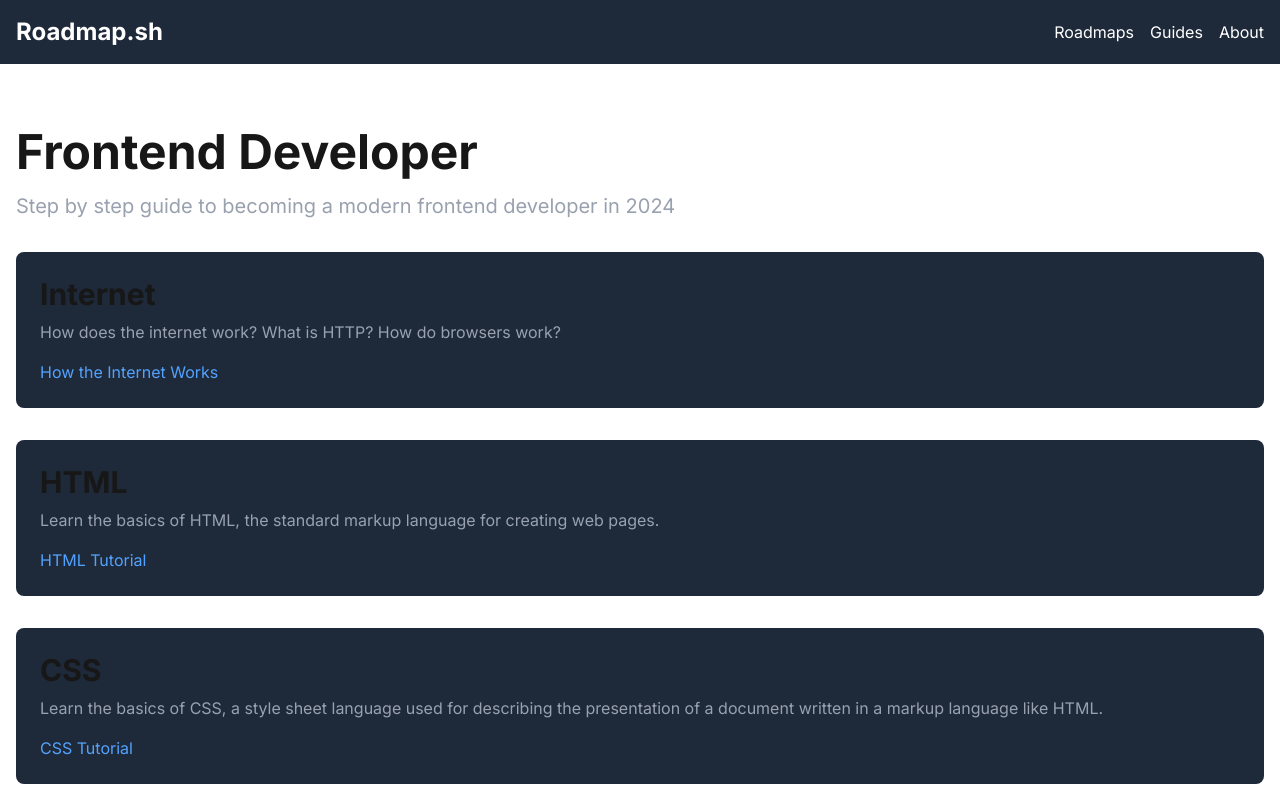
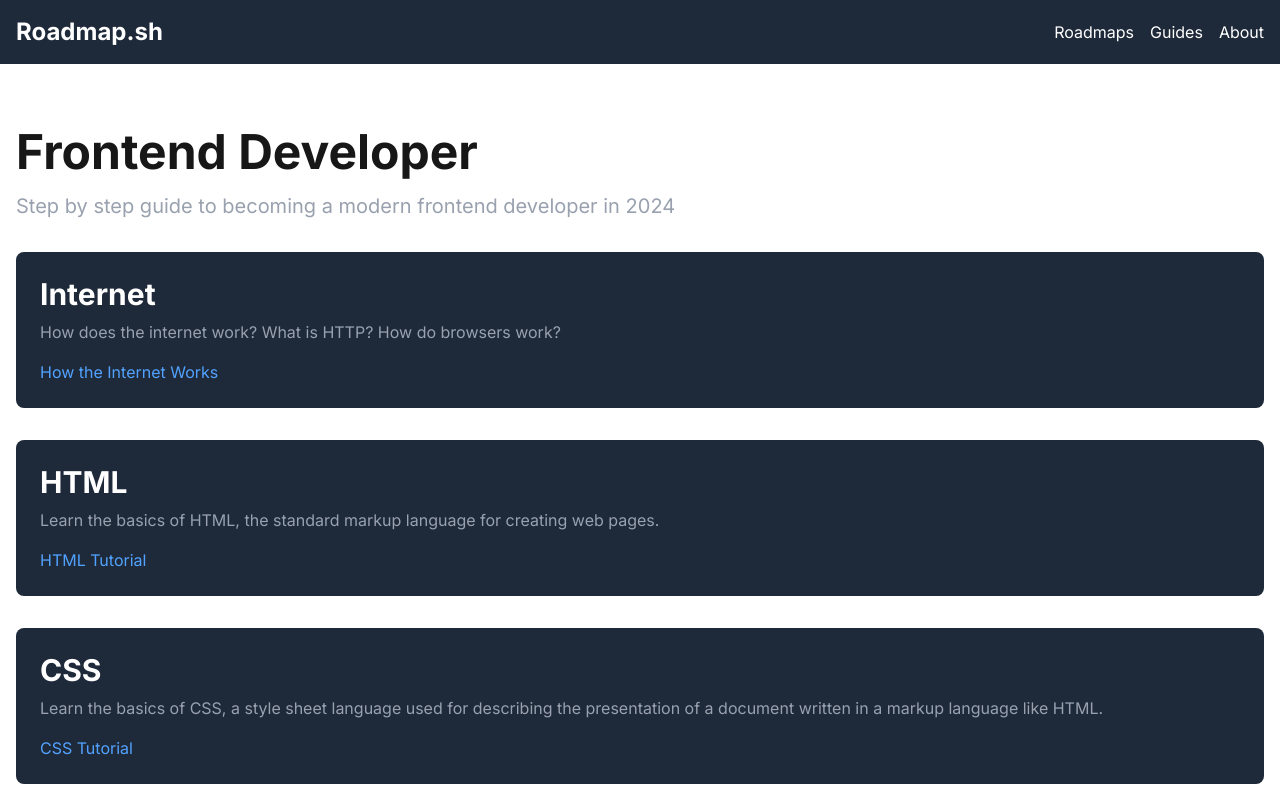
Before and after one commit to ishandutta2007/ai-researcher-roadmap-website, a Next.js app: page /ai-researcher-roadmap-website/roadmaps/frontend in a window 1280 px wide. Shown: the top 800 px of the page. Built offline with nearby package versions, Linux system fonts and the light colour scheme.

Commit message:
Fix roadmap page H2 text color for readability

```diff
--- a/src/app/roadmaps/[slug]/page.tsx
+++ b/src/app/roadmaps/[slug]/page.tsx
@@ -31,7 +31,7 @@ const RoadmapPage = ({ params }: RoadmapPageProps) => {
       <div className="space-y-8">
         {roadmap.steps.map((step, index) => (
           <div key={index} className="bg-gray-800 p-6 rounded-lg">
-            <h2 className="text-3xl font-bold mb-2">{step.title}</h2>
+            <h2 className="text-3xl font-bold mb-2 text-white">{step.title}</h2>
             <p className="text-gray-400 mb-4">{step.description}</p>
             <ul className="space-y-2">
               {step.resources.map((resource, rIndex) => (
```
